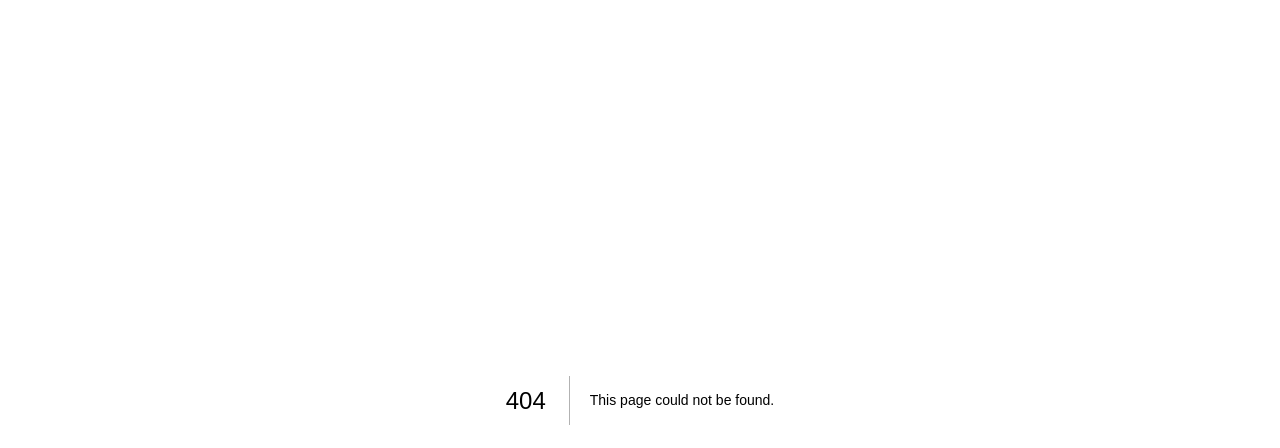
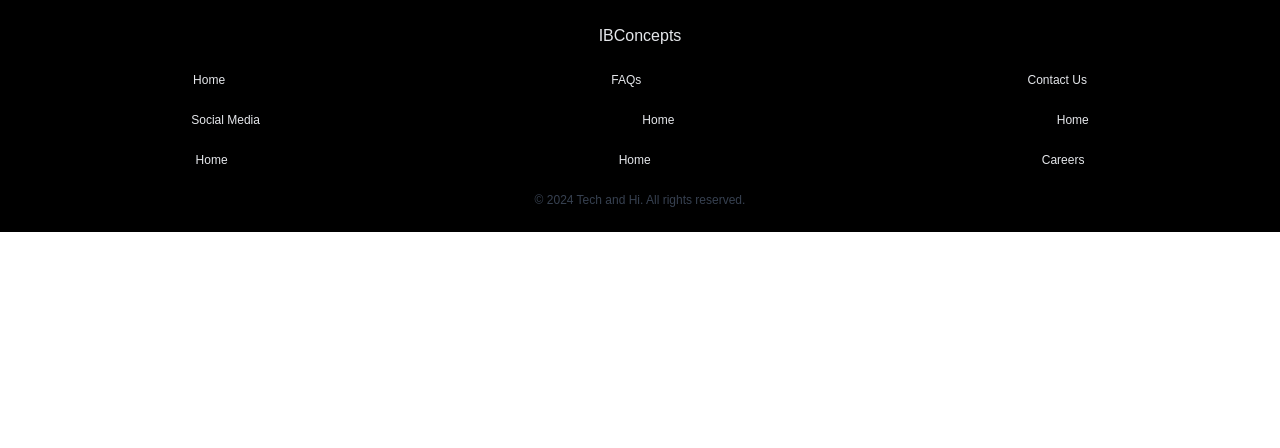
Before and after one commit to devhabeeblateef/ibconceptsandlogistics, a Next.js app in the folder client/: page /UI/Footer in a window 1280 px wide. Before the commit this address had no page. Shown: the top 448 px of the page. Built offline with nearby package versions, Linux system fonts and the light colour scheme.

Commit message:
add motion, text

```diff
--- /dev/null
+++ b/client/pages/UI/Footer.js
@@ -0,0 +1,59 @@
+import React from 'react'
+import Link from 'next/link'
+function Footer() {
+  return (
+    <div>
+       <div>
+        <footer className="bg-black h-full text-gray-200 py-6 space-y-6">
+        <div className="container mx-auto text-center  space-y-6">
+            <div className='text-center'>
+            {/* <Image src="/logo.png" width={200} height={200} /> */}
+            IBConcepts
+                </div>
+          <div className="mt-4 flex justify-around">
+            <Link href="/joincommunity" className="text-xs hover:text-gray-300 mx-3">
+              Home
+            </Link>
+            <Link href="/homepage/#FAQ" className="text-xs  hover:text-gray-300 mx-3">
+              FAQs
+            </Link>
+            <Link href="/courses" className=" text-xs hover:text-gray-300 mx-3">
+              Contact Us
+            </Link>
+          </div>
+
+          <div className="mt-4 flex justify-around">
+            <Link href="/frontendpage" className="text-xs hover:text-gray-300 mx-3">
+              Social Media
+            </Link>
+            <Link href="/scrumpage" className="text-xs  hover:text-gray-300 mx-3">
+              Home
+            </Link>
+            <Link href="/scrumpage" className=" text-xs hover:text-gray-300 mx-3">
+              Home
+            </Link>
+          </div>
+
+          <div className="mt-4 flex justify-around text-left">
+            <Link href="/joincommunity" className="text-xs hover:text-gray-300 mx-3">
+              Home
+            </Link>
+            <Link href="/homepage/#FAQ" className="text-xs hover:text-gray-300 mx-3">
+              Home
+            </Link>
+            <Link href="/coursesforyou" className=" text-xs hover:text-gray-300 mx-3">
+              Careers
+            </Link>
+          </div>
+        </div>
+
+        <p className="text-xs text-gray-700 text-center mt-4">
+            &copy; {new Date().getFullYear()} Tech and Hi. All rights reserved.
+          </p>
+      </footer>
+        </div>
+    </div>
+  )
+}
+
+export default Footer
--- a/client/pages/UI/Nav.js
+++ b/client/pages/UI/Nav.js
@@ -1,15 +1,14 @@
-import React from 'react'
-
+import { motion } from 'framer-motion'
 function Nav() {
   return (
     <div className='auto'>
       <ul className='flex justify-between '>
         <li className=''>LOGO</li>
         <span className='space-x-16 hidden md:flex'>
-        <li>Home</li>
-        <li>Our Work</li>
-        <li>About</li>
-        <li>Contact Us</li>
+        <motion.li initial={{x: 200}} animate={{x: 0}} transition={{duration: 1}} className='cursor-pointer'>Home</motion.li>
+        <motion.li initial={{x: 200}} animate={{x: 0}} transition={{duration: 2}} className='cursor-pointer'>Our Work</motion.li>
+        <motion.li initial={{x: 200}} animate={{x: 0}} transition={{duration: 3}} className='cursor-pointer'>About</motion.li>
+        <motion.li initial={{x: 200}} animate={{x: 0}} transition={{duration: 3}} className='cursor-pointer'>Contact Us</motion.li>
         </span>
 
         <li className='md:hidden'>
--- a/client/pages/about.js
+++ b/client/pages/about.js
@@ -11,10 +11,7 @@ function About() {
     <h1 className='text-3xl font-bold mt-4'>Making your <span className='text-blue-700'> vision </span>
     come true at the basic.</h1>
     <p className='mt-2 text-sm'>
-    Lorem ipsum dolor sit amet consectetur.
-    Congue ut eget aenean vitae.
-    Elementum arcu pellentesque aliquet purus ullamcorper libero.
-    Aliquam est lectus duis arcu scelerisque habitant.
+    IBConcepts illuminates the future with cutting-edge precision and power, setting new standards in electrical engineering. Our commitment to innovation and sustainability ensures that each project transforms possibilities into reality.
      </p>
 
      <p className='font-semibold mt-6'>We are the best <span className='text-blue-700'> constructions </span>&
--- /dev/null
+++ b/client/pages/contactus.js
@@ -0,0 +1,11 @@
+import React from 'react'
+
+function Contactus() {
+  return (
+    <div>
+
+    </div>
+  )
+}
+
+export default Contactus
--- a/client/pages/hero.js
+++ b/client/pages/hero.js
@@ -1,6 +1,8 @@
 import React from 'react'
 import Nav from './UI/Nav'
 import Image from 'next/image'
+
+
 function Hero() {
   return (
     <div className=''>
@@ -12,9 +14,9 @@ function Hero() {
         <p className='text-4xl font-semibold auto mt-24 lg:text-6xl'>Lighting the <span className='text-yellow-400'>future</span> with
         <span className='text-yellow-400'> power</span> and precision</p>
 
-        <p className='text-sm pt-2'>Lorem ipsum dolor sit amet consectetur.
-        Congue ut eget aenean vitae.
-        Elementum arcu pellentesque aliquet purus ullamcorper libero. Aliquam est lectus.</p>
+        <p className='text-sm pt-4'>
+        IBConcepts illuminates the future with cutting-edge precision and power, setting new standards in electrical engineering. Our commitment to innovation and sustainability ensures that each project transforms possibilities into reality.
+        </p>
 
         <button className='bg-[#0094FF] p-2 m-6 ml-0'>Contact Us</button>
         <button className='border border-white p-2'>View Projects</button>
--- a/client/pages/index.js
+++ b/client/pages/index.js
@@ -5,6 +5,7 @@ import Show from "./show";
 import About from "./about";
 import Why from "./why";
 import ProductDisplay from "./productdisplay";
+import Footer from "./UI/Footer";
 
 export default function Home() {
   return (
@@ -13,7 +14,7 @@ export default function Home() {
       <Show/>
       <About/>
       <Why/>
-      <ProductDisplay/>
+      <Footer/>
     </>
       );
 }
```
Also changed, not shown: client/package.json (+6 -5 lines), 2 other files (tests, documents, lock files or other folders).
